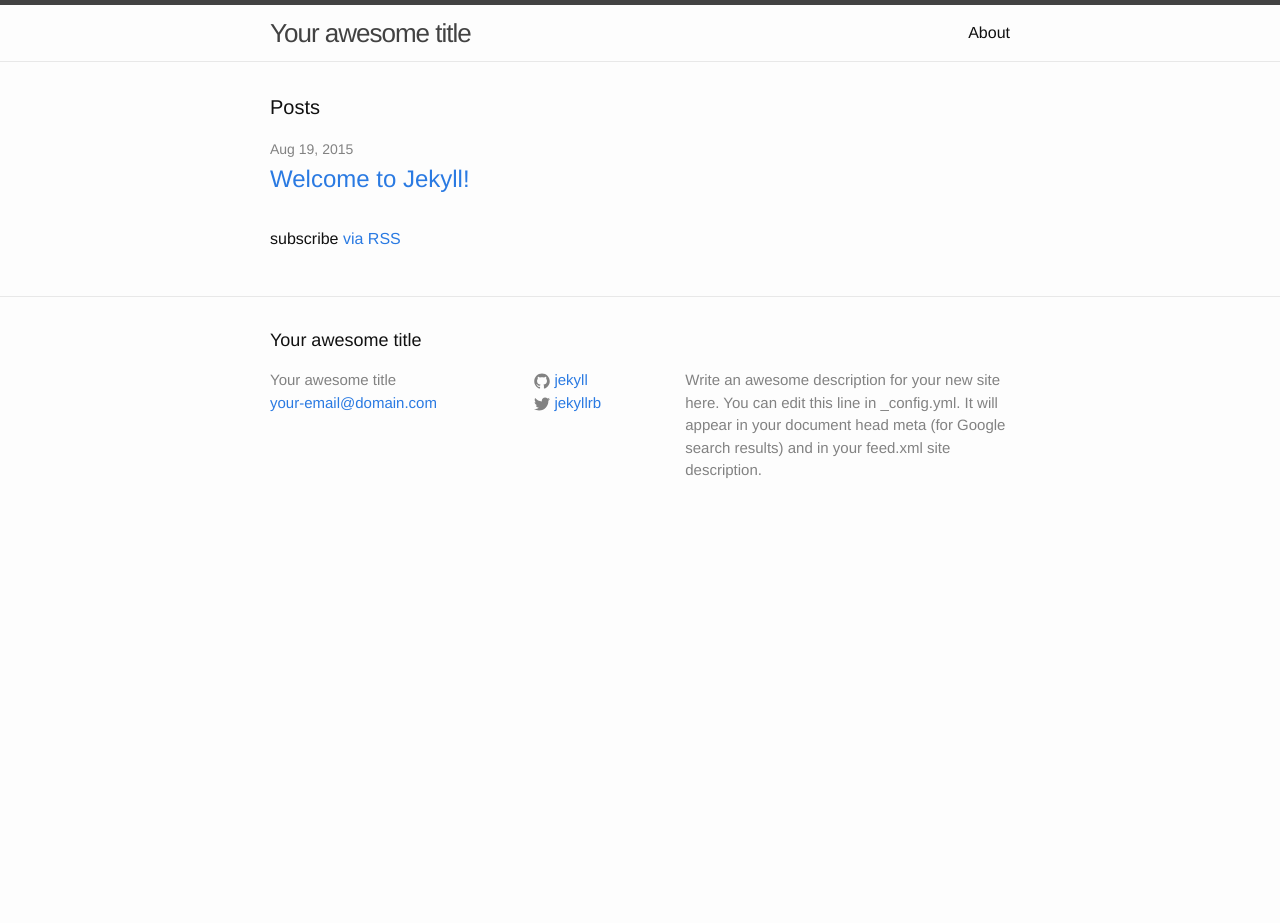
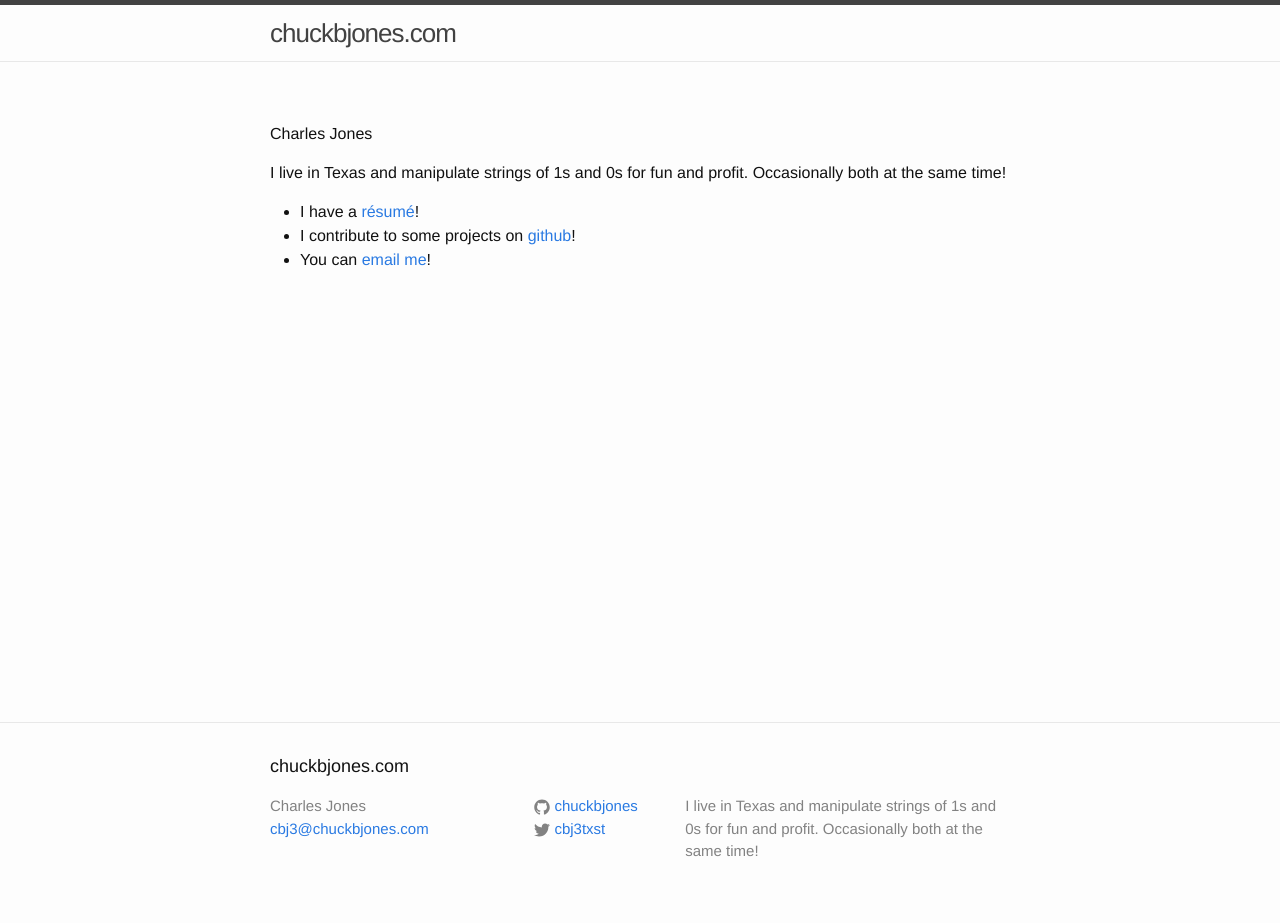
Before and after one commit to chuckbjones/chuckbjones.github.io, a Jekyll site: the page built from index.markdown, in a window 1280 px wide. Built offline with Jekyll 4.4.1, drawn with Linux system fonts in a browser that asks for light colours; before the commit the page ends 900 px from its top, so only the background shows below that.

Commit message:
Migrated content from old octopress site.

```diff
--- a/_config.yml
+++ b/_config.yml
@@ -1,14 +1,14 @@
 # Site settings
-title: Your awesome title
-email: your-email@domain.com
+title: chuckbjones.com
+author: Charles Jones
+email: cbj3&#64;chuckbjones&#46;com
 description: > # this means to ignore newlines until "baseurl:"
-  Write an awesome description for your new site here. You can edit this
-  line in _config.yml. It will appear in your document head meta (for
-  Google search results) and in your feed.xml site description.
+  I live in Texas and manipulate strings of 1s and 0s for fun and profit.
+  Occasionally both at the same time!
 baseurl: "" # the subpath of your site, e.g. /blog/
-url: "http://yourdomain.com" # the base hostname & protocol for your site
-twitter_username: jekyllrb
-github_username:  jekyll
+url: "http://chuckbjones.com" # the base hostname & protocol for your site
+twitter_username: cbj3txst
+github_username:  chuckbjones
 
 # Build settings
 markdown: kramdown
--- a/_includes/footer.html
+++ b/_includes/footer.html
@@ -2,12 +2,16 @@
 
   <div class="wrapper">
 
-    <h2 class="footer-heading">{{ site.title }}</h2>
+    <h2 class="footer-heading">
+      <a href="{{ site.baseurl }}/">
+        {{ site.title }}
+      </a>
+    </h2>
 
     <div class="footer-col-wrapper">
       <div class="footer-col  footer-col-1">
         <ul class="contact-list">
-          <li>{{ site.title }}</li>
+          <li>{{ site.author }}</li>
           <li><a href="mailto:{{ site.email }}">{{ site.email }}</a></li>
         </ul>
       </div>
--- a/_includes/header.html
+++ b/_includes/header.html
@@ -4,24 +4,6 @@
 
     <a class="site-title" href="{{ site.baseurl }}/">{{ site.title }}</a>
 
-    <nav class="site-nav">
-      <a href="#" class="menu-icon">
-        <svg viewBox="0 0 18 15">
-          <path fill="#424242" d="M18,1.484c0,0.82-0.665,1.484-1.484,1.484H1.484C0.665,2.969,0,2.304,0,1.484l0,0C0,0.665,0.665,0,1.484,0 h15.031C17.335,0,18,0.665,18,1.484L18,1.484z"/>
-          <path fill="#424242" d="M18,7.516C18,8.335,17.335,9,16.516,9H1.484C0.665,9,0,8.335,0,7.516l0,0c0-0.82,0.665-1.484,1.484-1.484 h15.031C17.335,6.031,18,6.696,18,7.516L18,7.516z"/>
-          <path fill="#424242" d="M18,13.516C18,14.335,17.335,15,16.516,15H1.484C0.665,15,0,14.335,0,13.516l0,0 c0-0.82,0.665-1.484,1.484-1.484h15.031C17.335,12.031,18,12.696,18,13.516L18,13.516z"/>
-        </svg>
-      </a>
-
-      <div class="trigger">
-        {% for page in site.pages %}
-          {% if page.title %}
-          <a class="page-link" href="{{ page.url | prepend: site.baseurl }}">{{ page.title }}</a>
-          {% endif %}
-        {% endfor %}
-      </div>
-    </nav>
-
   </div>
 
 </header>
--- a/_layouts/default.html
+++ b/_layouts/default.html
@@ -5,9 +5,11 @@
 
   <body>
 
-    {% include header.html %}
+    {% if page.header != false %}
+      {% include header.html %}
+    {% endif %}
 
-    <div class="page-content">
+    <div class="page-content {% if page.header == false %}no-header{% endif %}">
       <div class="wrapper">
         {{ content }}
       </div>
--- a/_sass/_layout.scss
+++ b/_sass/_layout.scss
@@ -8,6 +8,10 @@
 
     // Positioning context for the mobile navigation icon
     position: relative;
+}
+
+.no-header {
+    border-top: 5px solid $grey-color-dark;
 }
 
 .site-title {
@@ -99,6 +103,9 @@
 .footer-heading {
     font-size: 18px;
     margin-bottom: $spacing-unit / 2;
+    a {
+        color: $text-color;
+    }
 }
 
 .contact-list,
@@ -162,6 +169,7 @@
  * Page content
  */
 .page-content {
+    min-height: 600px;
     padding: $spacing-unit 0;
 }
 
--- a/index.html
+++ /dev/null
@@ -1,23 +0,0 @@
----
-layout: default
----
-
-<div class="home">
-
-  <h1 class="page-heading">Posts</h1>
-
-  <ul class="post-list">
-    {% for post in site.posts %}
-      <li>
-        <span class="post-meta">{{ post.date | date: "%b %-d, %Y" }}</span>
-
-        <h2>
-          <a class="post-link" href="{{ post.url | prepend: site.baseurl }}">{{ post.title }}</a>
-        </h2>
-      </li>
-    {% endfor %}
-  </ul>
-
-  <p class="rss-subscribe">subscribe <a href="{{ "/feed.xml" | prepend: site.baseurl }}">via RSS</a></p>
-
-</div>
--- /dev/null
+++ b/index.markdown
@@ -0,0 +1,11 @@
+---
+layout: page
+---
+
+{{ site.author }}
+
+{{ site.description }}
+
+* I have a [résumé](resume)!
+* I contribute to some projects on [github](http://github.com/{{ site.github_username }})!
+* You can <a href="mailto:{{ site.email }}">email me</a>!
```
Also changed, not shown: about.md (deleted, +0 -11 lines), resume/charles_jones_resume.markdown (added, +52 -0 lines), resume/index.markdown (added, +8 -0 lines), 1 other file.
